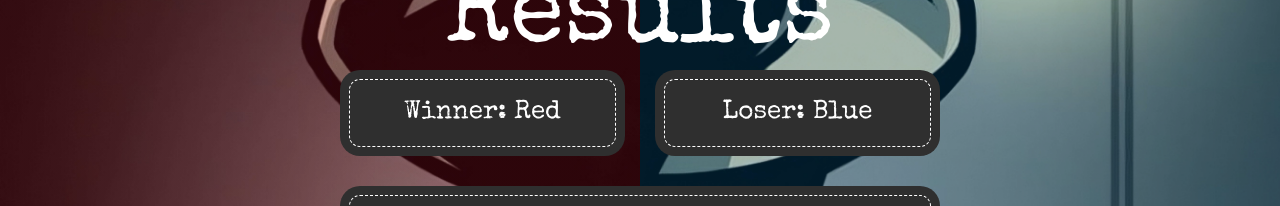
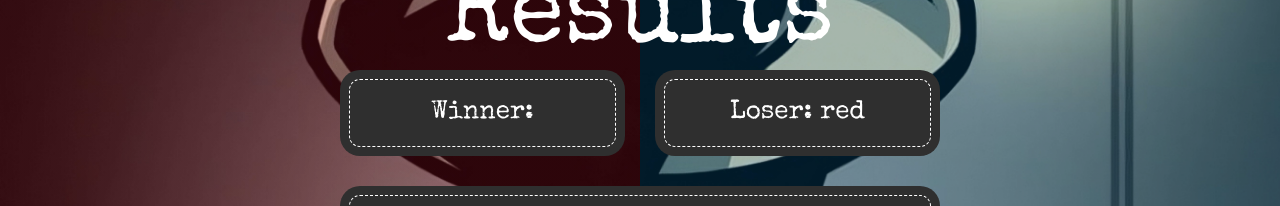
Before and after one commit to cyrimu/sopra-fs25-group-16-client, a Next.js app: page /game/1/results in a window 1280 px wide. Shown: the part 244-450 px from the top of the page. Built offline with nearby package versions, Linux system fonts and the light colour scheme; a web font is replaced by a local one; what @ant-design/nextjs-registry would draw is missing.

Commit message:
derive results

```diff
--- a/app/components/resultsTable.tsx
+++ b/app/components/resultsTable.tsx
@@ -2,7 +2,7 @@ import React from "react";
 import styles from "@/styles/page.module.css";
 import { useRouter } from "next/navigation";
 import { Popconfirm } from "antd";
-import {selectGameId, selectPlayers} from "@/lib/features/game";
+import {selectGameId, selectPlayers, selectWinner} from "@/lib/features/game";
 import { selectLobbyId } from "@/lib/features/lobby";
 import { useSelector } from "react-redux";
 import { selectIsHost } from "../../utils/helpers";
@@ -10,7 +10,12 @@ import { selectIsHost } from "../../utils/helpers";
 const ResultsTable: React.FC = () => {
   const router = useRouter();
 
-  const lobbyId = useSelector(selectLobbyId);
+    const winner = useSelector(selectWinner);
+    console.log("winner", winner);
+    const loser = winner === "RED" ? "blue" : "red";
+
+
+    const lobbyId = useSelector(selectLobbyId);
   console.log("lobbyId", lobbyId);
 
   const gameId = useSelector(selectGameId);
@@ -49,7 +54,7 @@ const ResultsTable: React.FC = () => {
             marginRight: "30px",
           }}
         >
-          Winner: Red
+          Winner: {winner}
         </div>
         <div
           className={styles.messageField}
@@ -61,7 +66,7 @@ const ResultsTable: React.FC = () => {
             textAlign: "center",
           }}
         >
-          Loser: Blue
+          Loser: {loser}
         </div>
       </div>
 
--- a/app/layout.tsx
+++ b/app/layout.tsx
@@ -1,6 +1,6 @@
 import type { Metadata } from "next";
 import { Geist, Geist_Mono } from "next/font/google";
-import { ConfigProvider, theme } from "antd";
+import {ConfigProvider, theme} from "antd";
 import { AntdRegistry } from "@ant-design/nextjs-registry";
 import "@/styles/globals.css";
 import RulesButton from "@/components/buttons/RulesButton";
@@ -67,6 +67,18 @@ export default function RootLayout({
                 optionSelectedBg: "#2f2f2f",
                 optionSelectedColor: "white",
               },
+              InputNumber:{
+                colorBorder: "gray",
+                colorTextPlaceholder: "#888888",
+                algorithm: true,
+                filledHandleBg: "white",
+                addonBg: "white",
+                colorText: "black",
+                colorTextDescription: "black",
+                colorTextHeading: "black",
+                colorTextLabel: "black",
+
+              }
             },
           }}
         >
```
